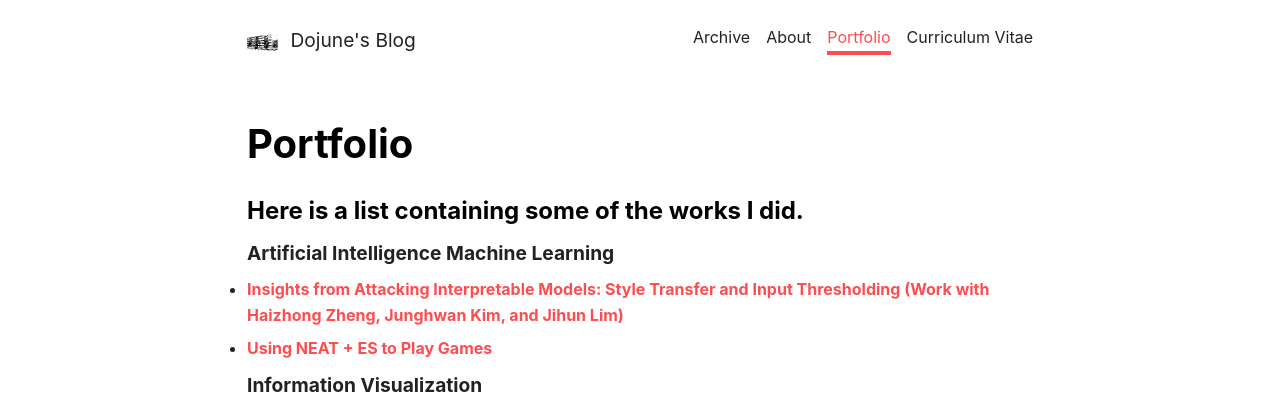
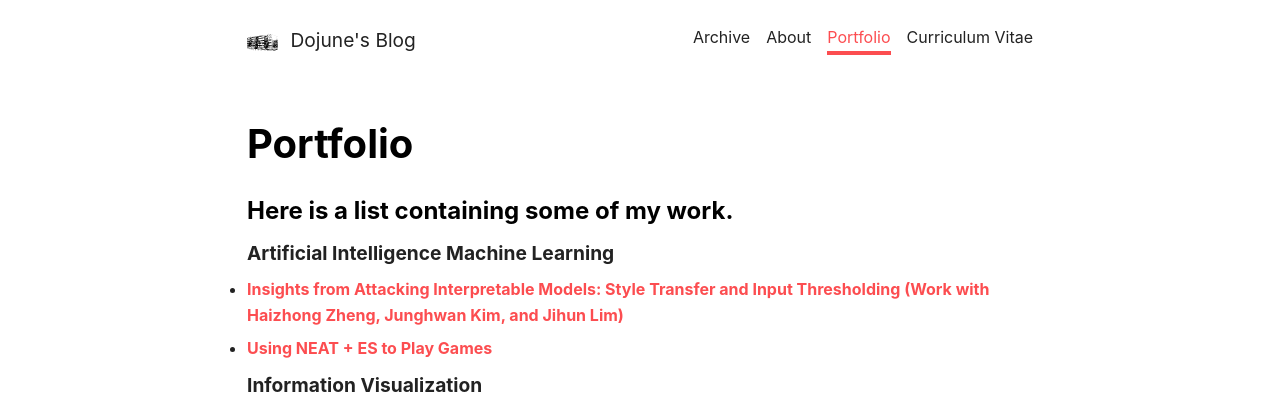
Before and after one commit to mindojune/oldmindojune.github.io, a Jekyll site: the page built from portfolio.md, in a window 1280 px wide. Shown: the top 394 px of the page. Built offline with Jekyll 4.4.1, drawn with Linux system fonts in a browser that asks for light colours; nearby versions of some CDN libraries; our own code applies the rules of GitHub Pages for plain Markdown files.

Commit message:
Update portfolio.md

```diff
--- a/portfolio.md
+++ b/portfolio.md
@@ -2,7 +2,7 @@
 title: "Portfolio"
 ---
 
-### Here is a list containing some of the works I did.
+### Here is a list containing some of my work.
 
 
 #### Artificial Intelligence Machine Learning
```
